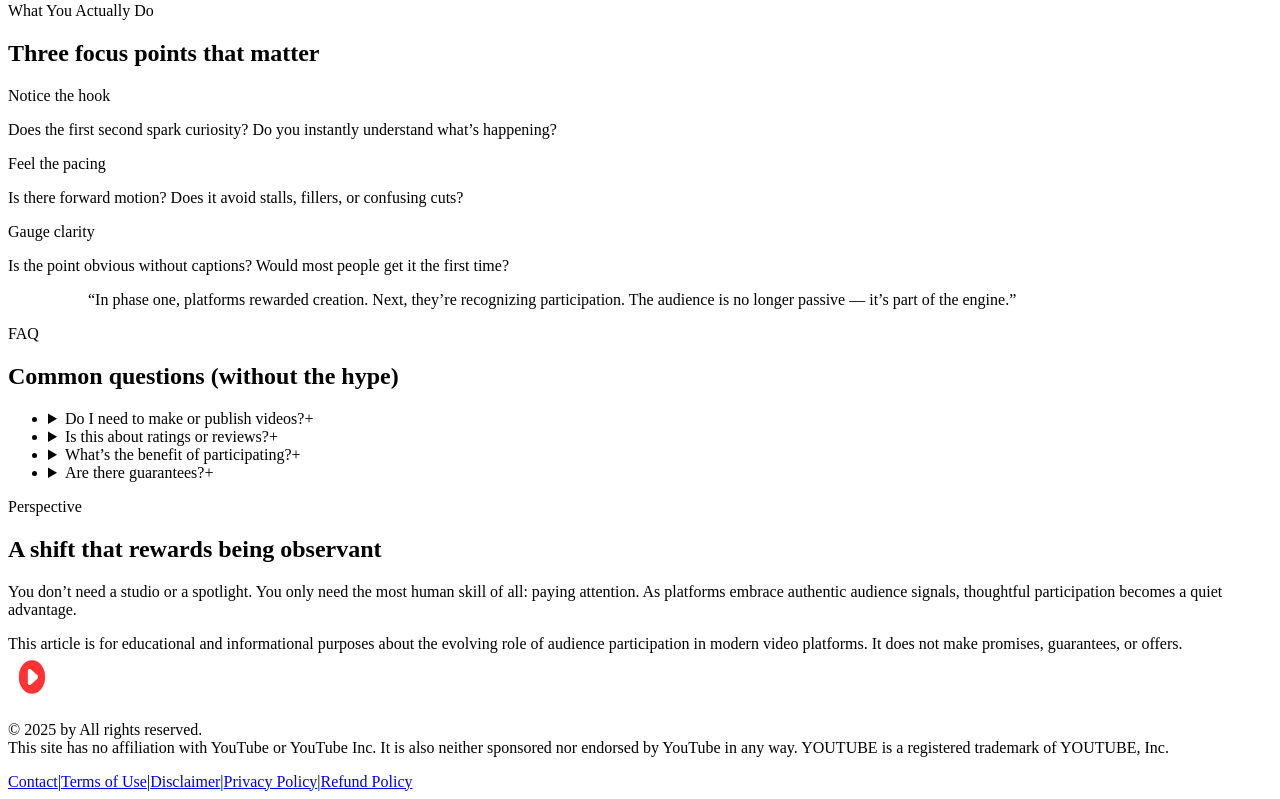
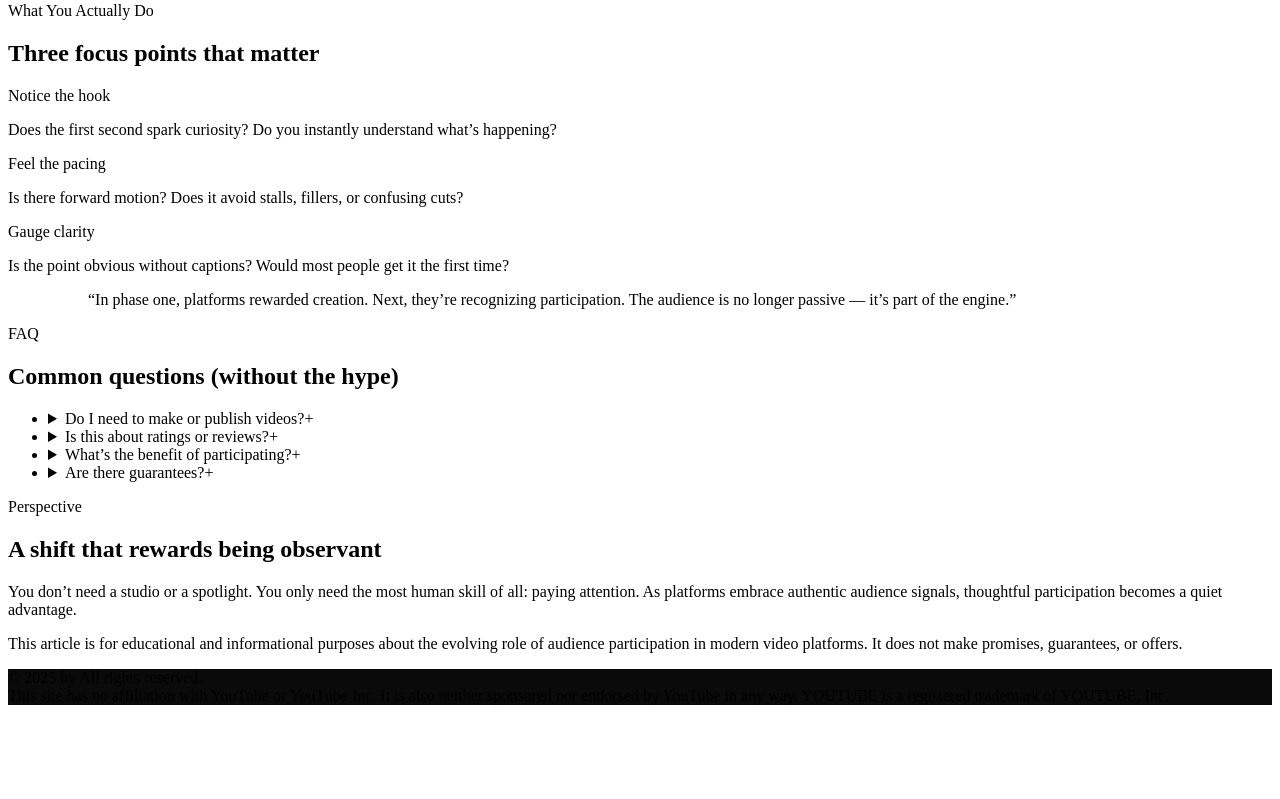
Before and after one commit to infonkadm-spec/rew-meta, a Next.js app: page /whiteContent/Home in a window 1280 px wide. Shown: the part 1275-2074 px from the top of the page. After the commit the page ends 1996 px from the top, so only its background shows below. Built offline with nearby package versions, Linux system fonts and the light colour scheme.

Commit message:
WHITE AJUSTE FOOTER

```diff
--- a/pages/whiteContent/Home.tsx
+++ b/pages/whiteContent/Home.tsx
@@ -40,26 +40,12 @@ export default function Home() {
           page={page}
           setPage={setPage}
         />
-        <footer className="w-full bg-slate-100 border-t border-slate-200 mt-8 py-8 px-4">
+        <footer className="w-full py-8 px-4" style={{ backgroundColor: '#0A0A0A' }}>
           <div className="max-w-3xl mx-auto text-center space-y-4">
-            <div className="flex justify-center mb-4">
-              <Image src="/logo you.png" alt="Logo" width={48} height={48} className="h-12 w-auto" />
-            </div>
-            <p className="text-xs text-slate-500">
+            <p className="text-xs text-white/50">
             © 2025 by All rights reserved.<br></br>
             This site has no affiliation with YouTube or YouTube Inc. It is also neither sponsored nor endorsed by YouTube in any way. YOUTUBE is a registered trademark of YOUTUBE, Inc.
             </p>
-            <nav className="flex flex-wrap justify-center gap-4 text-xs text-slate-600">
-              <a href="/contact" className="hover:underline">Contact</a>
-              <span>|</span>
-              <a href="/terms" className="hover:underline">Terms of Use</a>
-              <span>|</span>
-              <a href="/disclaimer" className="hover:underline">Disclaimer</a>
-              <span>|</span>
-              <a href="/privacy" className="hover:underline">Privacy Policy</a>
-              <span>|</span>
-              <a href="/refund" className="hover:underline">Refund Policy</a>
-            </nav>
           </div>
         </footer>
       </div>
--- a/pages/whiteContent/MainPage.tsx
+++ b/pages/whiteContent/MainPage.tsx
@@ -20,7 +20,7 @@ export default function Page() {
             {/* Meta row */}
             <div className="mt-6 flex flex-wrap items-center justify-center gap-3 text-sm text-neutral-600">
               <div className="flex items-center gap-2">
-                <Avatar initials="LB" />
+                <Avatar initials="RD" />
                 <span>By Research Desk</span>
               </div>
               <Dot />
```
